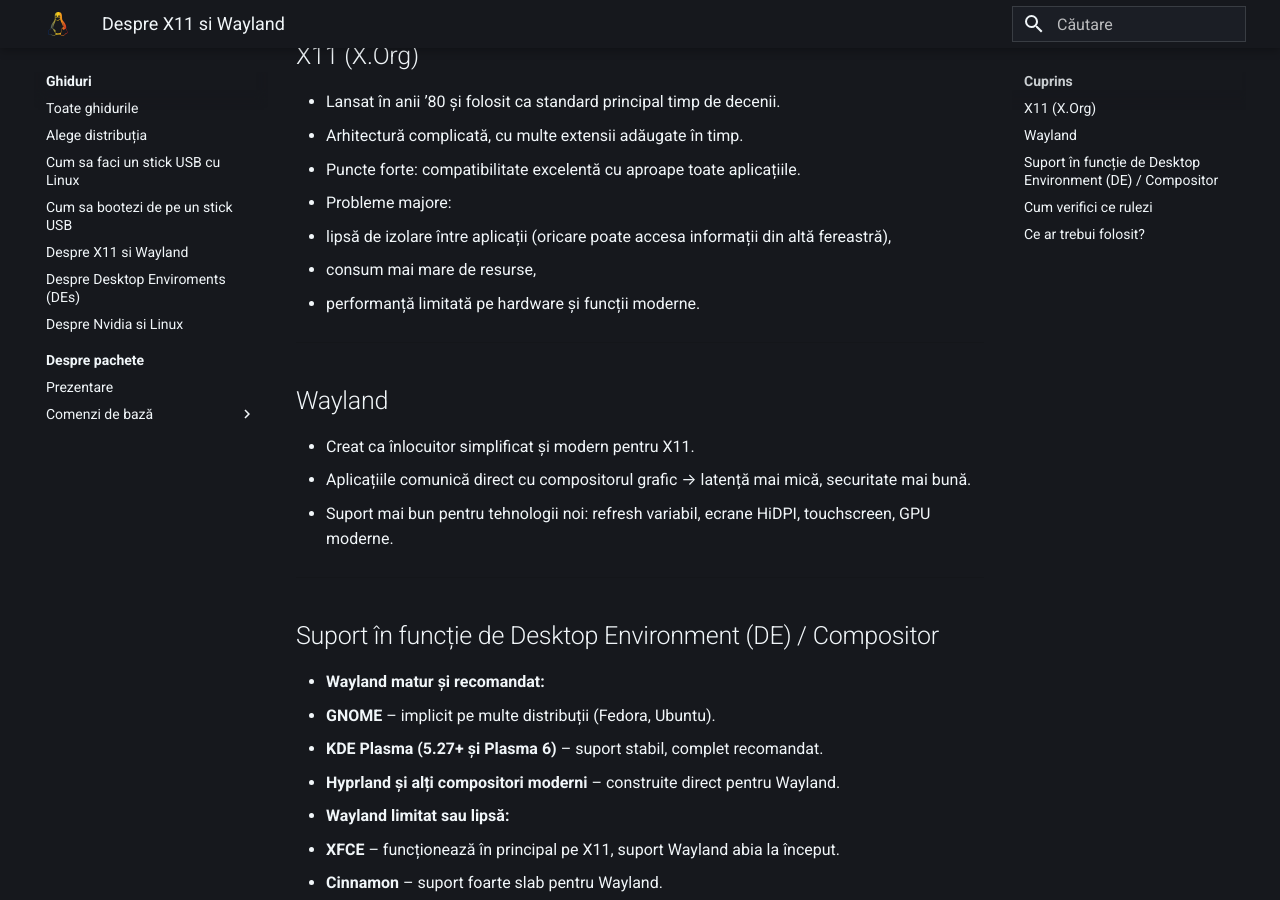
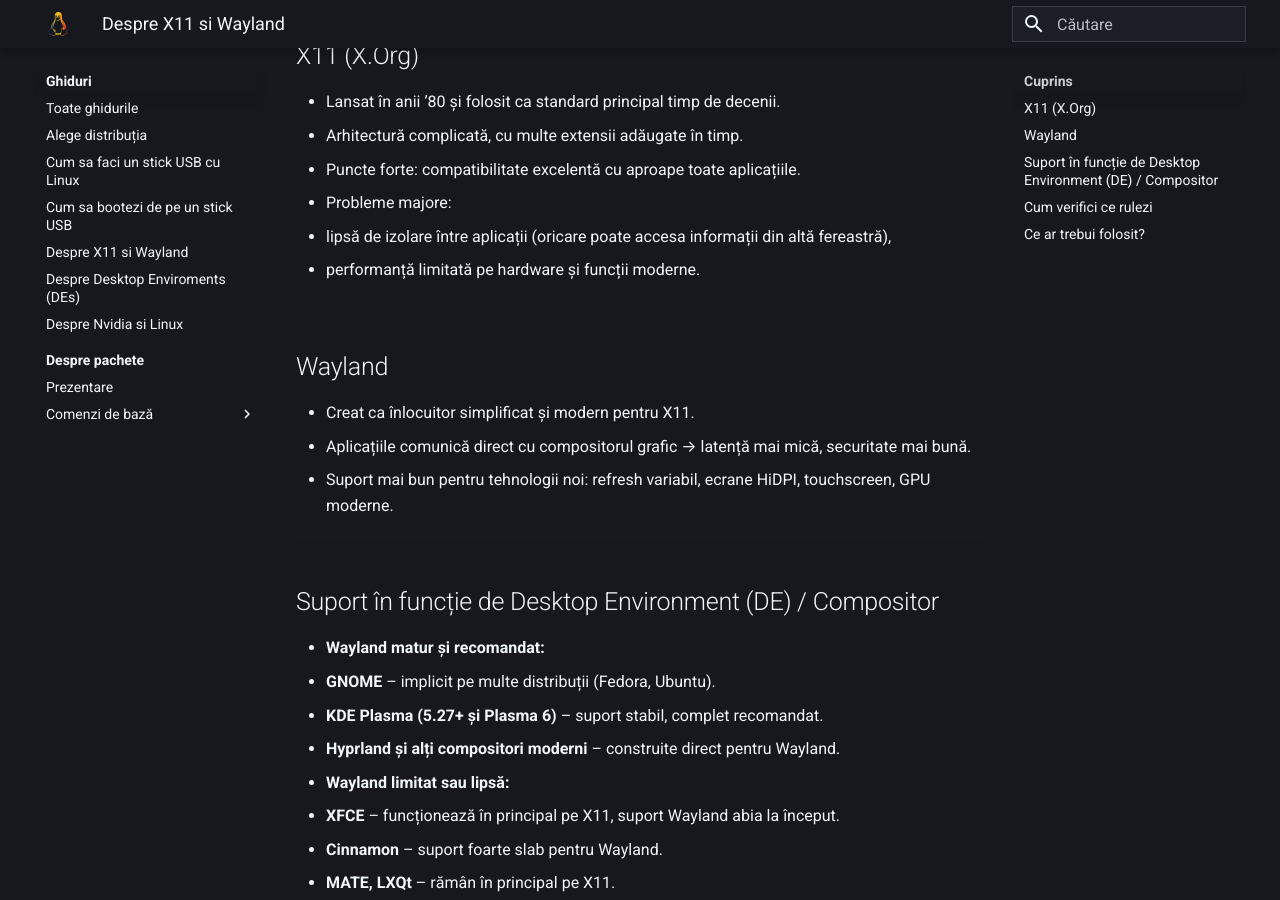
Before and after one commit to linux-romania/linuxromania-site, an MkDocs documentation site: the page built from docs/ghiduri/incepatori/x11-vs-wayland.md, in a window 1280 px wide and 900 px high, scrolled down 332 px. Built offline with MkDocs 1.6.1 and Material for MkDocs 9.7.7, drawn with Linux system fonts in a browser that asks for light colours.

Commit message:
Update x11-vs-wayland.md

```diff
--- a/docs/ghiduri/incepatori/x11-vs-wayland.md
+++ b/docs/ghiduri/incepatori/x11-vs-wayland.md
@@ -12,7 +12,6 @@
 - Puncte forte: compatibilitate excelentă cu aproape toate aplicațiile.
 - Probleme majore:
   - lipsă de izolare între aplicații (oricare poate accesa informații din altă fereastră),
-  - consum mai mare de resurse,
   - performanță limitată pe hardware și funcții moderne.
 
 ---
```
